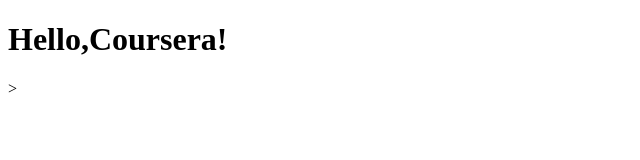
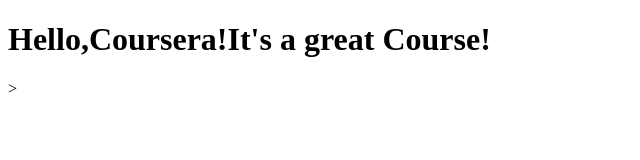
Before and after one commit to liuxin9494/coursera-test, a plain HTML site: page site/index.html in a window 1280 px wide. Shown: the whole page, without its empty margins (0-640 px from the left). Drawn offline with Linux system fonts and the light colour scheme.

Commit message:
small addition

```diff
--- a/site/index.html
+++ b/site/index.html
@@ -4,7 +4,7 @@
 	<title>Hello,Coursera</title>
 </head>
 <body>
-<h1>Hello,Coursera!</h1>>
+<h1>Hello,Coursera!It's a great Course!</h1>>
 
 </body>
 </html>
```
